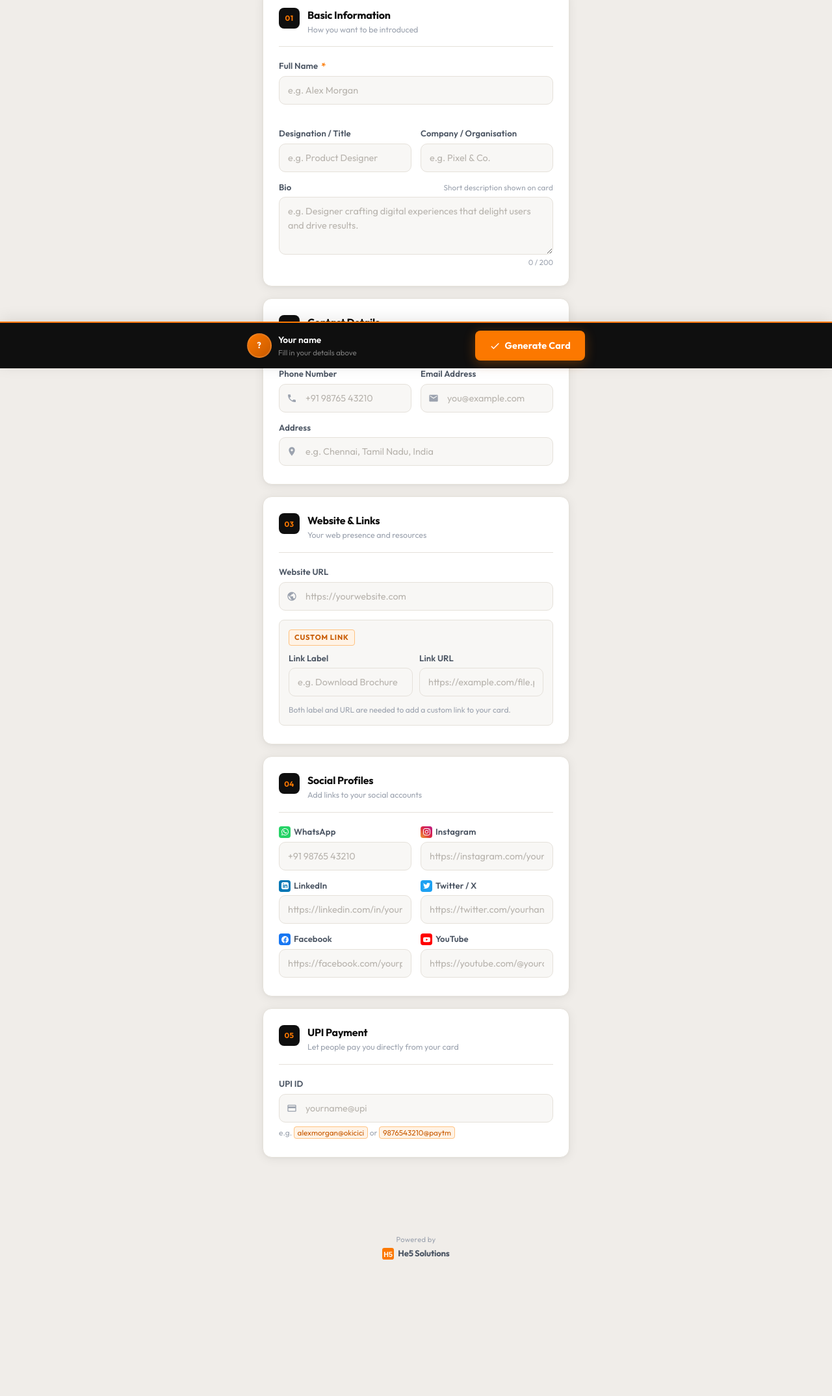
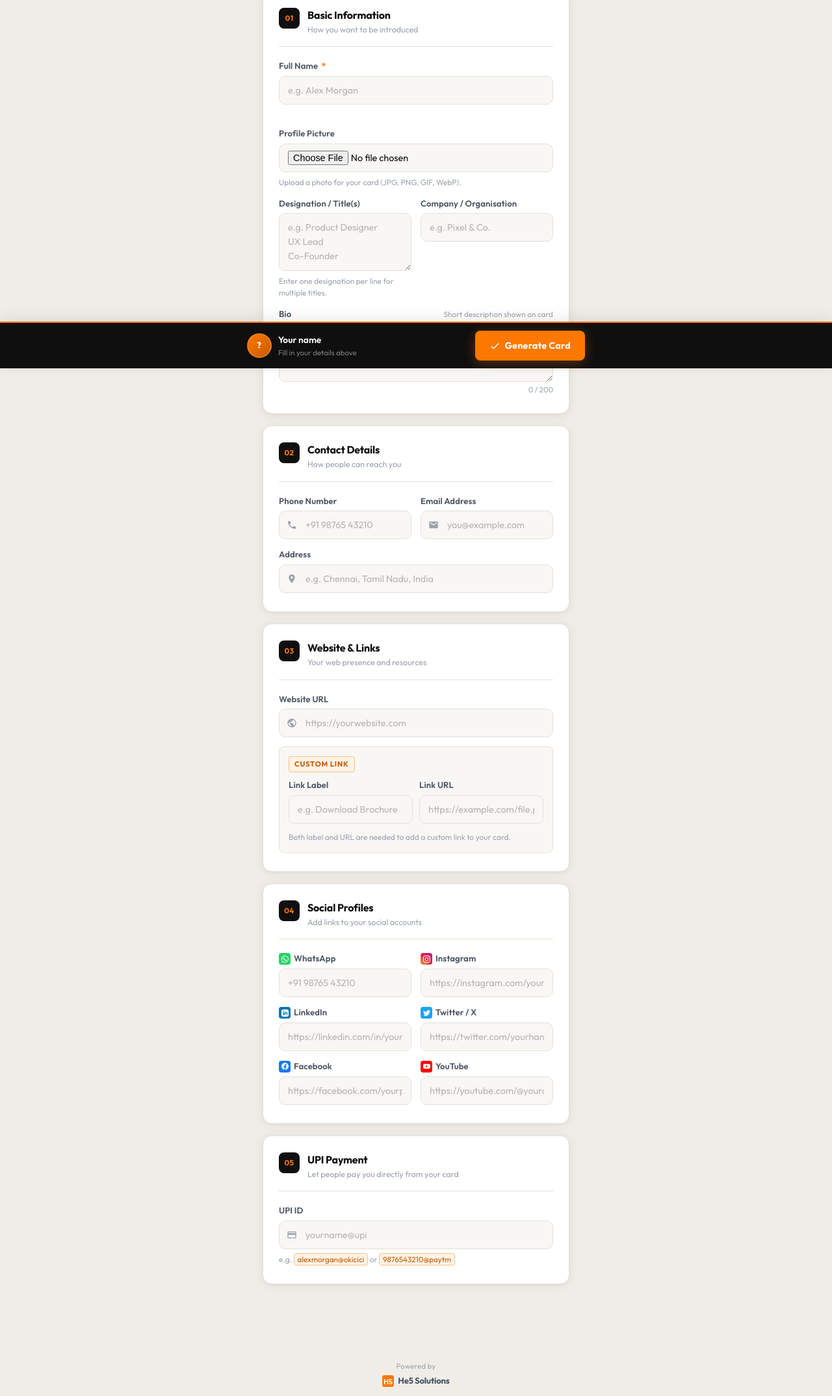
Before and after one commit to SomeshwarHT/Virtual_Business_Card_Maker, a Flask app: page /form in a window 1280 px wide. Shown: the part 233-2382 px from the top of the page at 65% size. Before the commit the page ends 2172 px from the top, so only its background shows below. Run offline with Flask 3, Linux system fonts and the light colour scheme; the visitor is signed in with stand-in values (Sample User, id 1).

Commit message:
Added social media profiles, multiple designation, profile pic upload and vCard download feature

```diff
--- a/app.py
+++ b/app.py
@@ -1,11 +1,21 @@
-from flask import Flask, render_template, request, redirect, url_for
+import os
+from flask import Flask, render_template, request, redirect, url_for, Response
 from flask_login import LoginManager, login_required, login_user, logout_user, current_user
 from authlib.integrations.flask_client import OAuth
+from werkzeug.utils import secure_filename
 from config import Config
 from models import db, User, Card
 
 app = Flask(__name__)
 app.config.from_object(Config)
+
+# Upload folder config
+UPLOAD_FOLDER = os.path.join(app.root_path, 'static', 'uploads')
+ALLOWED_EXTENSIONS = {'png', 'jpg', 'jpeg', 'gif', 'webp'}
+os.makedirs(UPLOAD_FOLDER, exist_ok=True)
+
+def allowed_file(filename):
+    return '.' in filename and filename.rsplit('.', 1)[1].lower() in ALLOWED_EXTENSIONS
 
 # Initialize DB
 db.init_app(app)
@@ -43,7 +53,6 @@ def home():
     return render_template("home.html")
 
 
-
 @app.route("/login")
 def login():
     redirect_uri = url_for("auth_callback", _external=True)
@@ -55,7 +64,6 @@ def auth_callback():
 
     resp = google.get("https://openidconnect.googleapis.com/v1/userinfo")
     user_info = resp.json()
-
 
     google_id = user_info["sub"]
 
@@ -84,10 +92,22 @@ def form():
 def save_card():
     data = request.form
 
+    # Handle profile picture upload
+    profile_pic_filename = None
+    if 'profile_pic' in request.files:
+        file = request.files['profile_pic']
+        if file and file.filename and allowed_file(file.filename):
+            filename = secure_filename(file.filename)
+            # Make unique with user id prefix
+            filename = f"{current_user.id}_{filename}"
+            file.save(os.path.join(UPLOAD_FOLDER, filename))
+            profile_pic_filename = filename
+
     new_card = Card(
         user_id=current_user.id,
         name=data.get("name"),
         title=data.get("title"),
+        designation=data.get("designation"),
         company=data.get("company"),
         bio=data.get("bio"),
         phone=data.get("phone"),
@@ -95,6 +115,14 @@ def save_card():
         address=data.get("address"),
         website=data.get("website"),
         upi=data.get("upi"),
+        profile_pic=profile_pic_filename,
+        # Social media
+        instagram=data.get("instagram"),
+        linkedin=data.get("linkedin"),
+        twitter=data.get("twitter"),
+        facebook=data.get("facebook"),
+        youtube=data.get("youtube"),
+        whatsapp=data.get("whatsapp"),
     )
 
     db.session.add(new_card)
@@ -107,6 +135,52 @@ def view_card(card_id):
     card = Card.query.get_or_404(card_id)
     return render_template("card.html", card=card)
 
+@app.route("/download_contact/<int:card_id>")
+def download_contact(card_id):
+    card = Card.query.get_or_404(card_id)
+
+    lines = [
+        "BEGIN:VCARD",
+        "VERSION:3.0",
+        f"FN:{card.name or ''}",
+        f"ORG:{card.company or ''}",
+    ]
+
+    # Designation / title
+    designation = card.designation or card.title or ''
+    if designation:
+        # Use first line as TITLE in vCard
+        first_title = designation.strip().splitlines()[0]
+        lines.append(f"TITLE:{first_title}")
+
+    if card.phone:
+        lines.append(f"TEL;TYPE=CELL,VOICE:{card.phone.replace(' ', '')}")
+    if card.email:
+        lines.append(f"EMAIL;TYPE=WORK:{card.email}")
+    if card.address:
+        lines.append(f"ADR;TYPE=WORK:;;{card.address};;;;")
+    if card.website:
+        lines.append(f"URL:{card.website}")
+    if card.instagram:
+        lines.append(f"X-SOCIALPROFILE;type=instagram:{card.instagram}")
+    if card.linkedin:
+        lines.append(f"X-SOCIALPROFILE;type=linkedin:{card.linkedin}")
+    if card.twitter:
+        lines.append(f"X-SOCIALPROFILE;type=twitter:{card.twitter}")
+
+    lines.append("END:VCARD")
+
+    vcf_content = "\r\n".join(lines)
+    safe_name = (card.name or "contact").replace(" ", "_")
+
+    return Response(
+        vcf_content,
+        mimetype="text/vcard",
+        headers={
+            "Content-Disposition": f'attachment; filename="{safe_name}.vcf"'
+        }
+    )
+
 @app.route("/logout")
 @login_required
 def logout():
--- a/templates/form.html
+++ b/templates/form.html
@@ -521,7 +521,7 @@
       </div>
 
       <!-- FORM -->
-      <form id="card-form" method="POST" action="{{ url_for('save_card') }}">
+      <form id="card-form" method="POST" action="{{ url_for('save_card') }}" enctype="multipart/form-data">
 
         <!-- ── SECTION 1: BASIC INFO ── -->
         <section class="form-section" aria-labelledby="sec-basic">
@@ -552,16 +552,30 @@
               <span class="field-error" id="name-error" role="alert" aria-live="polite"></span>
             </div>
 
-            <div class="field-wrap">
-              <label class="field-label" for="title">Designation / Title</label>
+            <div class="field-wrap field-full">
+              <label class="field-label" for="profile_pic">Profile Picture</label>
               <input
                 class="field-input"
-                type="text"
-                id="title"
-                name="title"
-                placeholder="e.g. Product Designer"
-                autocomplete="organization-title"
+                type="file"
+                id="profile_pic"
+                name="profile_pic"
+                accept="image/*"
+                style="padding:10px 13px;height:auto;cursor:pointer;"
               />
+              <p class="field-hint-block">Upload a photo for your card (JPG, PNG, GIF, WebP).</p>
+            </div>
+
+            <div class="field-wrap">
+              <label class="field-label" for="designation">Designation / Title(s)</label>
+              <textarea
+                class="field-input field-textarea"
+                id="designation"
+                name="designation"
+                placeholder="e.g. Product Designer&#10;UX Lead&#10;Co-Founder"
+                rows="3"
+                style="min-height:72px"
+              ></textarea>
+              <p class="field-hint-block">Enter one designation per line for multiple titles.</p>
             </div>
 
             <div class="field-wrap">
```
Also changed, not shown: models.py (+21 -1 lines), templates/card.html (+27 -19 lines), static/uploads/1_WhatsApp_Image_2026-02-20_at_11.46.36_AM.jpeg (added), static/uploads/1_passportpic.jpeg (added).
